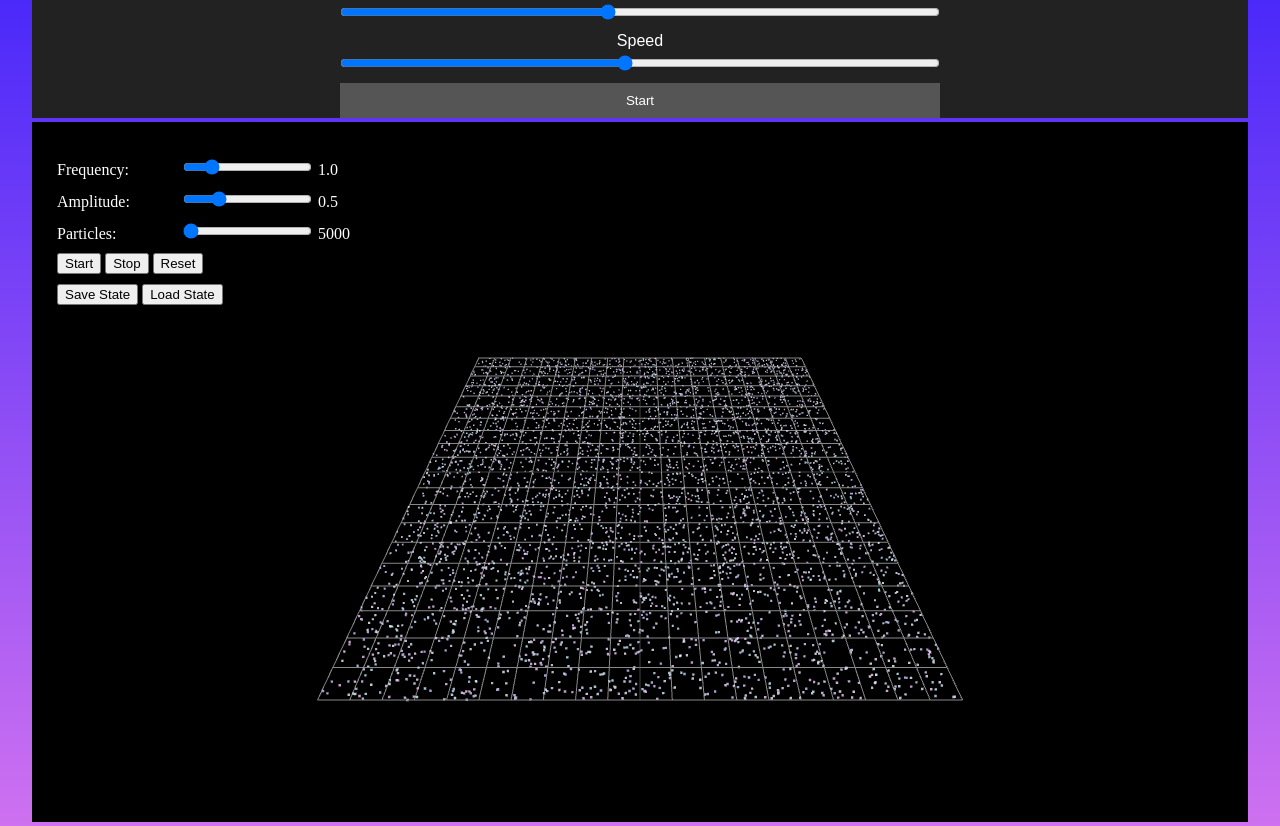
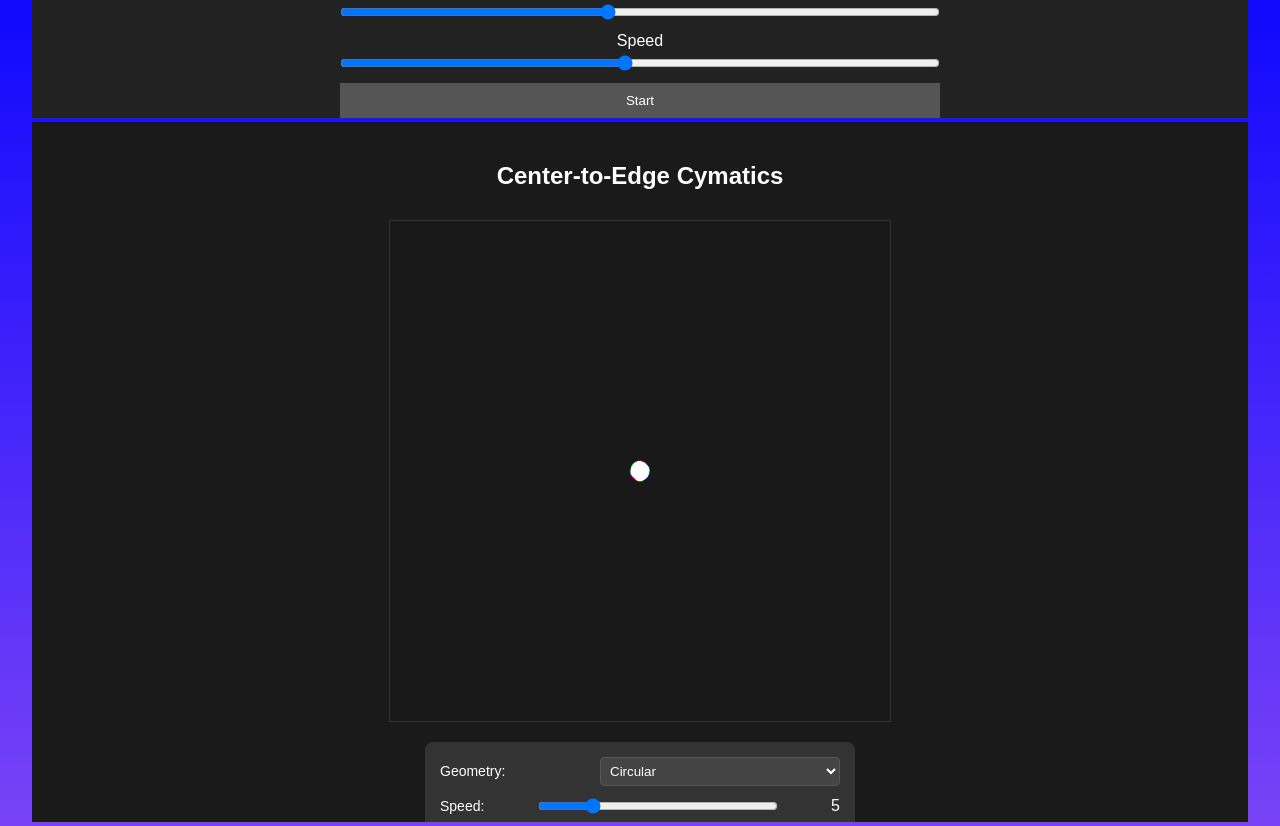
Before and after one commit to managerdata404/Geocymatics, a plain HTML site: page index.html in a window 1280 px wide. Shown: the part 1969-2795 px from the top of the page. Drawn offline with nearby package versions, Linux system fonts and the light colour scheme.

Commit message:
Update index.html

```diff
--- a/index.html
+++ b/index.html
@@ -103,6 +103,7 @@
   <section id="output">
     <h2>Geocymatics RGB Simulation</h2>
     <iframe src="output.html"></iframe>
+    <iframe src="cymatics1.html"></iframe>
     <iframe src="3Dgeocymatics1.html"></iframe>
   </section>
   <section id="contact">
```
